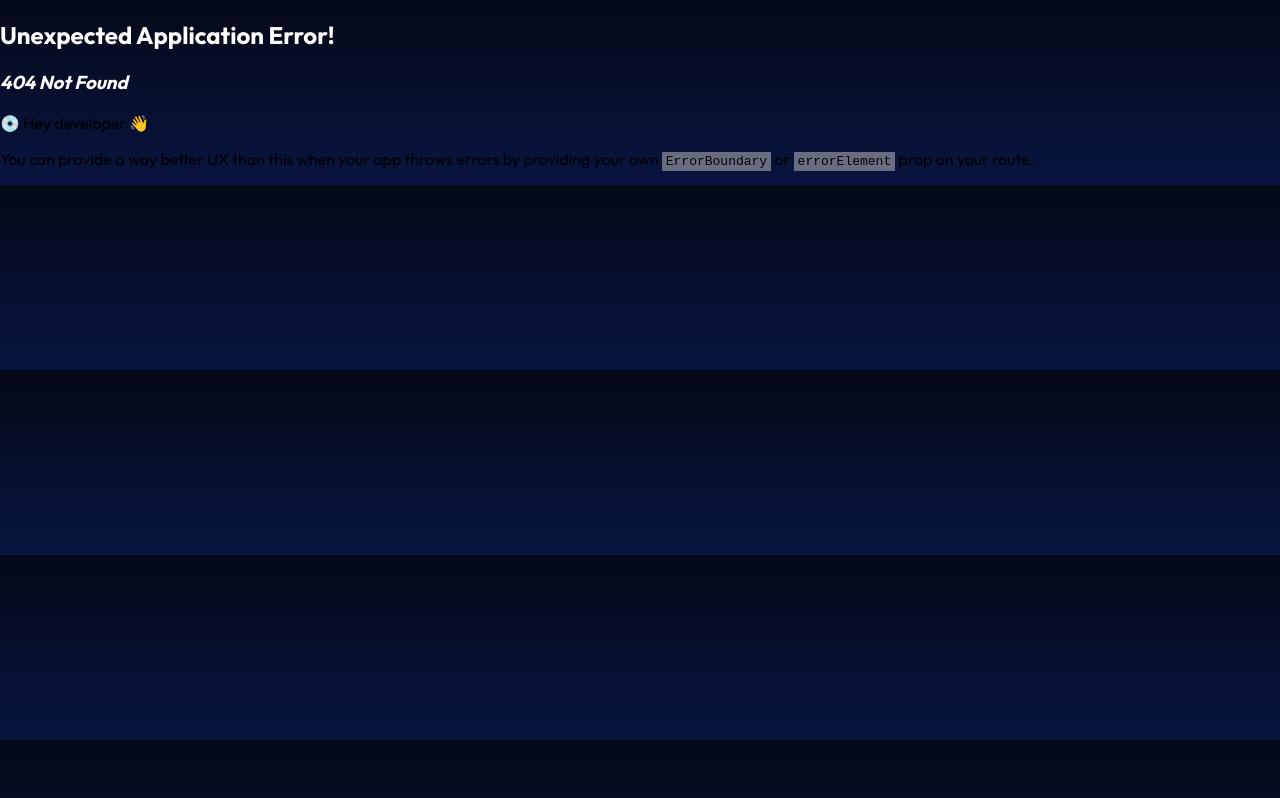
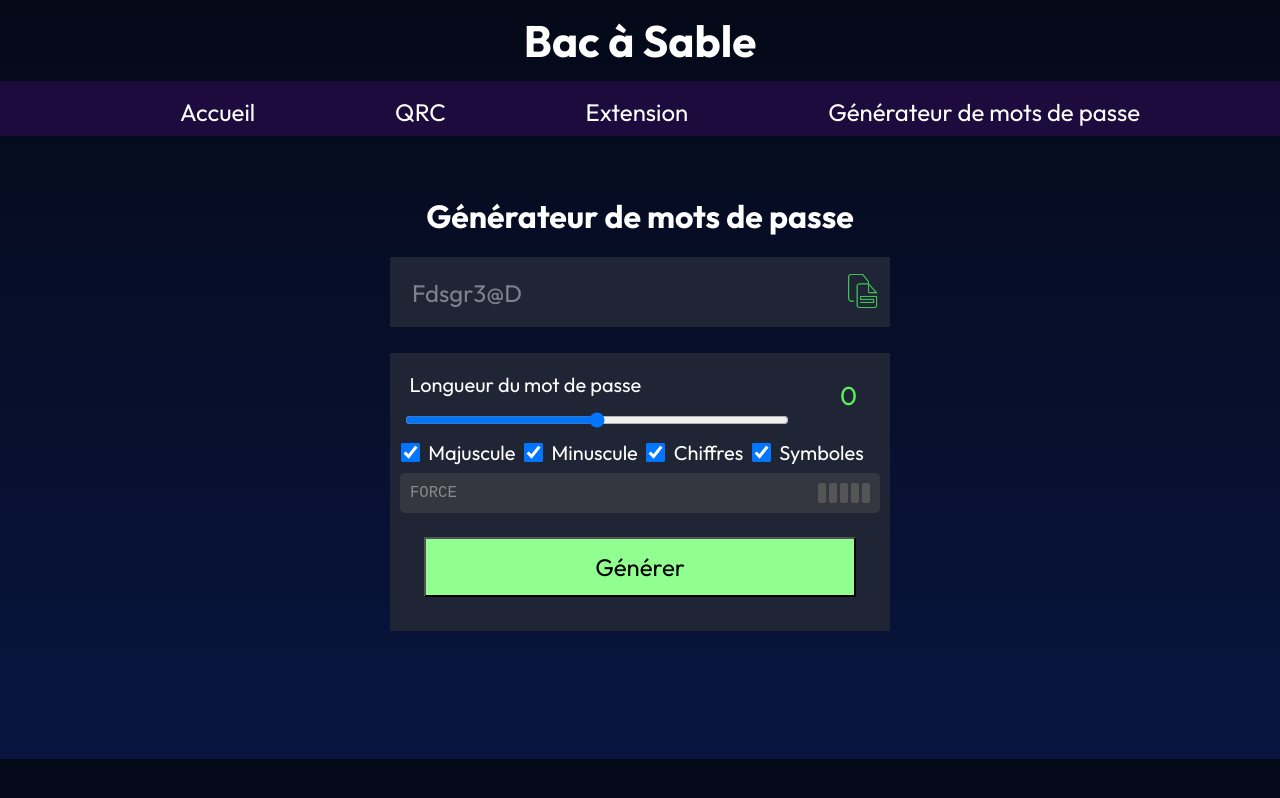
Before and after one commit to FarCodeFR/Tools-Box, a React (Vite) app: page /generator in a window 1280 px wide. Before the commit this address had no page. Built offline with nearby package versions, Linux system fonts and the light colour scheme.

Commit message:
Création d'un générateur de mot de passe avec des checkbox pour ajouter des symboles chiffre ou majuscule miniscule

```diff
--- a/src/App.css
+++ b/src/App.css
@@ -34,12 +34,18 @@ a:hover {
 h1,
 h2,
 h3,
+label,
 a {
 	font-family: "Outfit", Impact, Haettenschweiler, "Arial Narrow Bold",
 		sans-serif;
 	color: white;
 }
 p {
+	font-family: "Outfit", Impact, Haettenschweiler, "Arial Narrow Bold",
+		sans-serif;
+}
+input,
+button {
 	font-family: "Outfit", Impact, Haettenschweiler, "Arial Narrow Bold",
 		sans-serif;
 }
--- a/src/App.tsx
+++ b/src/App.tsx
@@ -16,6 +16,9 @@ function App() {
 						<NavLink to="extension">
 							<li>Extension</li>
 						</NavLink>
+						<NavLink to="generator">
+							<li>Générateur de mots de passe</li>
+						</NavLink>
 					</ul>
 				</div>
 			</nav>
--- /dev/null
+++ b/src/pages/Generator/Generator.tsx
@@ -0,0 +1,185 @@
+import { useEffect, useState } from "react";
+import "./generator.css";
+
+function Generator() {
+	const [password, setPassword] = useState("Fdsgr3@D");
+	const [lengthPassword, setLengthPassword] = useState(0);
+	const [uppercase, setUppercase] = useState(true);
+	const [lowercase, setLowercase] = useState(true);
+	const [numbers, setNumbers] = useState(true);
+	const [symbols, setSymbols] = useState(true);
+	const [errors, setErrors] = useState({});
+	const [isRobust, setIsRobust] = useState("");
+	const [isBar, setIsBar] = useState(0);
+	const [colorBar, setColorBar] = useState("#555");
+
+	useEffect(() => {
+		generatePassword();
+	}, []);
+
+	const random = (min = 0, max = 1) => {
+		return Math.floor(Math.random() * (max - min + 1)) + min;
+	};
+	const randomLower = () => {
+		const alphabet = "abcdefghijklmnopqrstuvwxyz";
+		return alphabet[random(0, alphabet.length - 1)];
+	};
+	const randomUpper = () => {
+		const alphabet = "ABCDEFGHIJKLMNOPQRSTUVWXYZ";
+		return alphabet[random(0, alphabet.length - 1)];
+	};
+	const randomSymbol = () => {
+		const symbols = "!@#$%^&*(){}[]=<>/,.";
+		return symbols[random(0, symbols.length - 1)];
+	};
+
+	const generatePassword = () => {
+		setErrors({});
+		if (!uppercase && !lowercase && !numbers && !symbols) {
+			return setErrors("qssdsdds");
+		}
+		if (lengthPassword === 0) {
+			return setErrors("La longeur du mot de passe de peut pas être 0");
+		}
+		if (lengthPassword === null) {
+			return setErrors("Mot de passe pas assez long");
+		}
+		if (lengthPassword >= 30) {
+			return setErrors(
+				"Mot de passe ne peut pas être suppérieur à 30 charactères",
+			);
+		}
+		let password = "";
+		for (let i = 0; i < lengthPassword; i++) {
+			const choice = random(0, 3);
+			if (lowercase && choice === 0) {
+				password += randomLower();
+			} else if (uppercase && choice === 1) {
+				password += randomUpper();
+			} else if (symbols && choice === 2) {
+				password += randomSymbol();
+			} else if (numbers && choice === 3) {
+				password += random(0, 9);
+			} else {
+				i--;
+			}
+		}
+		setPassword(password);
+	};
+
+	const forcePassword = () => {
+		if (lengthPassword < 8) {
+			setIsRobust("FAIBLE");
+			setIsBar(1);
+			setColorBar("red");
+		} else if (lengthPassword < 15) {
+			setIsRobust("MOYEN");
+			setIsBar(3);
+			setColorBar("orange");
+		} else if (lengthPassword >= 15) {
+			setIsRobust("FORT");
+			setIsBar(5);
+			setColorBar("green");
+		} else {
+			setIsRobust("NULL");
+			setIsBar(0);
+			setColorBar("#555");
+		}
+	};
+
+	const bars = Array.from({ length: 5 }, (_, id: number) => (
+		<div
+			// biome-ignore lint/suspicious/noArrayIndexKey: <explanation>
+			key={id}
+			className="bar"
+			style={{ backgroundColor: id < isBar ? colorBar : "#555" }}
+		>
+			.
+		</div>
+	));
+	const handleChange = (e: React.ChangeEvent<HTMLInputElement>) => {
+		setLengthPassword(Number(e.target.value));
+		forcePassword();
+	};
+
+	const handleCopy = async () => {
+		try {
+			await navigator.clipboard.write([
+				new ClipboardItem({
+					"text/plain": new Blob([password], { type: "text/plain" }),
+				}),
+			]);
+			alert("Mot de passe copié !");
+		} catch (err) {
+			console.error(err);
+		}
+	};
+	return (
+		<main className="container-generator-main">
+			<h1>Générateur de mots de passe</h1>
+			<div className="input-with-button">
+				<input type="readonly" value={password} />
+				<button type="button" onClick={handleCopy}>
+					<img src="images/copy.png" alt="" />
+				</button>
+			</div>
+			<section className="container-generator">
+				<label htmlFor="Length">Longueur du mot de passe</label>
+				<input
+					type="range"
+					id="Length"
+					onChange={handleChange}
+					onClick={generatePassword}
+					name="longeur"
+					min="0"
+					max="30"
+				/>
+				<p>{lengthPassword}</p>
+				<div className="container-checkbox">
+					<input
+						type="checkbox"
+						id="uppercase"
+						checked={uppercase}
+						onChange={(e) => setUppercase(e.target.checked)}
+					/>
+					<label htmlFor="uppercase">Majuscule</label>
+					<input
+						type="checkbox"
+						id="uppercase"
+						checked={lowercase}
+						onChange={(e) => setLowercase(e.target.checked)}
+					/>
+					<label htmlFor="lowercase">Minuscule</label>
+					<input
+						type="checkbox"
+						id="numbers"
+						checked={numbers}
+						onChange={(e) => setNumbers(e.target.checked)}
+					/>
+					<label htmlFor="numbers">Chiffres</label>
+					<input
+						type="checkbox"
+						id="symboles"
+						checked={symbols}
+						onChange={(e) => setSymbols(e.target.checked)}
+					/>
+					<label htmlFor="symboles">Symboles</label>
+				</div>
+				<div className="strength-indicator">
+					<span className="label">FORCE</span>
+					<span className="level">{isRobust}</span>
+					<div className="bars-container">{bars}</div>
+				</div>
+				<button
+					className="button-generator"
+					type="button"
+					onClick={generatePassword}
+				>
+					Générer
+				</button>
+			</section>
+		</main>
+	);
+}
+
+export default Generator;
--- /dev/null
+++ b/src/pages/Generator/generator.css
@@ -0,0 +1,134 @@
+.container-generator-main {
+	margin: 10% auto;
+	text-align: center;
+	& input {
+		width: 80%;
+		background-color: transparent;
+		border: none;
+		font-size: 24px;
+		color: rgba(255, 255, 255, 0.428);
+	}
+	& .input-with-button > button {
+		cursor: pointer;
+		position: absolute;
+		top: 20%;
+		left: 90%;
+		width: 45px;
+		height: 40px;
+		border: none;
+		background-color: transparent;
+	}
+	& img {
+		width: 100%;
+		height: 100%;
+		object-fit: cover;
+	}
+}
+
+.input-with-button {
+	text-align: start;
+	margin: 0 auto;
+	position: relative;
+	width: 500px;
+	height: 70px;
+	background-color: rgb(32, 37, 54);
+	border: none;
+	color: rgba(255, 255, 255, 0.428);
+	padding: 20px;
+	font-size: 20px;
+}
+
+.container-generator {
+	position: relative;
+	display: flex;
+	flex-direction: column;
+	padding: 10px;
+	background-color: rgb(32, 37, 54);
+	width: 500px;
+	margin: 2% auto;
+	& label {
+		color: white;
+		font-size: 20px;
+		text-align: start;
+		margin: 2%;
+	}
+	& input {
+		margin: 1%;
+	}
+	& p {
+		position: absolute;
+		color: rgb(93, 240, 93);
+		left: 90%;
+		font-size: 26px;
+		top: 0%;
+	}
+}
+
+.container-checkbox {
+	display: flex;
+	align-items: center;
+	width: 80%;
+}
+input[type="checkbox"] {
+	-ms-transform: scale(2); /* IE */
+	-moz-transform: scale(2); /* FF */
+	-webkit-transform: scale(2); /* Safari and Chrome */
+	-o-transform: scale(2); /* Opera */
+	transform: scale(1.5);
+	padding: 10px;
+}
+
+.strength-indicator {
+	display: flex;
+	align-items: center;
+	background-color: #4b4b4b78; /* Couleur de fond du composant */
+	color: #dddddd7f; /* Couleur du texte par défaut */
+	padding: 10px;
+	border-radius: 5px;
+	font-family: monospace;
+}
+
+.strength-indicator .label {
+	font-size: 1.2em;
+	margin-right: 10px;
+	justify-content: start;
+}
+
+.strength-indicator .level {
+	font-size: 1.2em;
+	font-weight: bold;
+	color: #c0c0c0;
+	justify-content: center;
+	margin-left: 50%;
+	margin-right: 10%;
+}
+
+.strength-indicator .bars-container {
+	display: flex;
+	width: 100%;
+	align-items: center;
+	justify-content: end;
+}
+
+.strength-indicator .bar {
+	font-size: 0;
+	width: 8px;
+	height: 20px;
+	background-color: #555;
+	margin-right: 3px;
+	border-radius: 2px;
+	transition: background-color 0.2s ease-in-out;
+}
+
+.strength-indicator .bar:last-child {
+	margin-right: 0;
+}
+
+.button-generator {
+	color: rgb(0, 0, 0);
+	font-size: 24px;
+	margin: 5% auto;
+	width: 90%;
+	height: 60px;
+	background: rgb(144, 255, 144);
+}
```
Also changed, not shown: src/router/routes.tsx (+17 -12 lines), public/images/copy.png (added), src/components/BurgerMenu.tsx (added).
